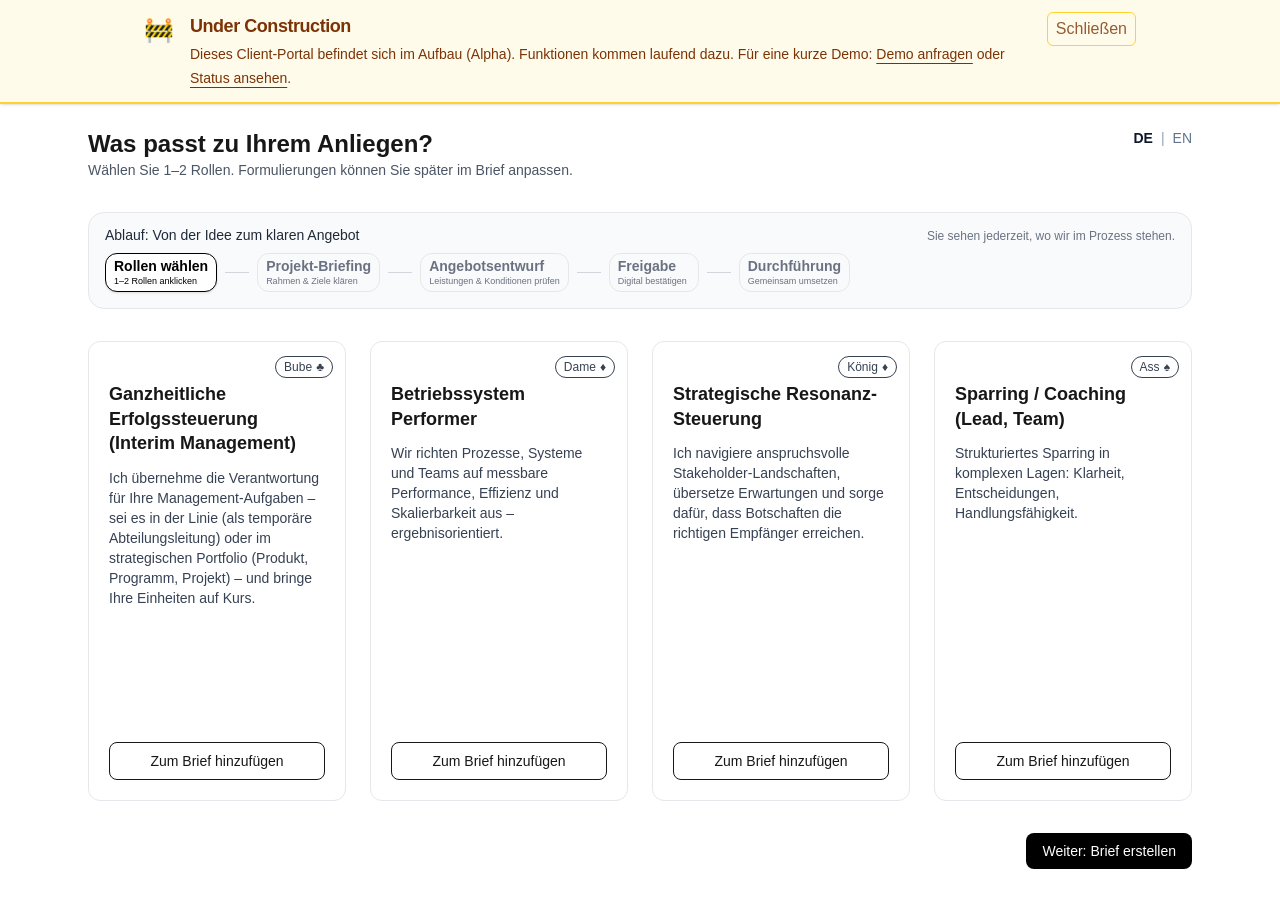
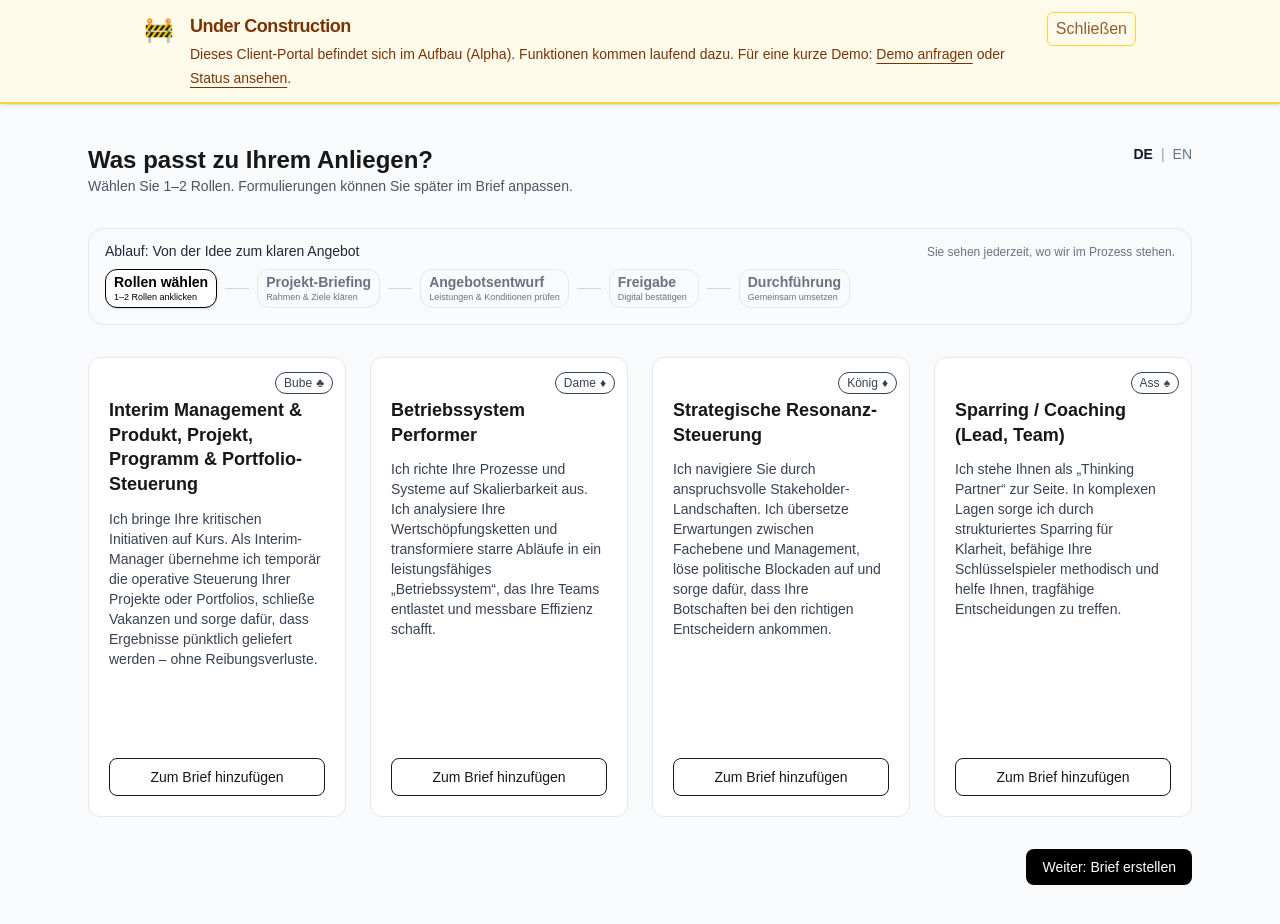
Before and after one commit to karsten2025/Client-Portal, a Next.js app: page /explore in a window 1280 px wide. Before the commit the page ends 893 px from the top, so only its background shows below. Built offline with nearby package versions, Linux system fonts and the light colour scheme.

Commit message:
Make explore page full-height layout for client portal entry

```diff
--- a/app/explore/page.tsx
+++ b/app/explore/page.tsx
@@ -1,3 +1,4 @@
+// app/explore/page.tsx
 "use client";
 
 import { useEffect, useState } from "react";
@@ -53,24 +54,25 @@ const TEXT: Record<
     },
     cards: {
       sys: {
-        title: "Ganzheitliche Erfolgssteuerung (Interim Management)",
+        title:
+          "Interim Management & Produkt, Projekt, Programm & Portfolio-Steuerung",
         blurb:
-          "Ich übernehme die Verantwortung für Ihre Management-Aufgaben – sei es in der Linie (als temporäre Abteilungsleitung) oder im strategischen Portfolio (Produkt, Programm, Projekt) – und bringe Ihre Einheiten auf Kurs.",
+          "Ich bringe Ihre kritischen Initiativen auf Kurs. Als Interim-Manager übernehme ich temporär die operative Steuerung Ihrer Projekte oder Portfolios, schließe Vakanzen und sorge dafür, dass Ergebnisse pünktlich geliefert werden – ohne Reibungsverluste.",
       },
       ops: {
         title: "Betriebssystem Performer",
         blurb:
-          "Wir richten Prozesse, Systeme und Teams auf messbare Performance, Effizienz und Skalierbarkeit aus – ergebnisorientiert.",
+          "Ich richte Ihre Prozesse und Systeme auf Skalierbarkeit aus. Ich analysiere Ihre Wertschöpfungsketten und transformiere starre Abläufe in ein leistungsfähiges „Betriebssystem“, das Ihre Teams entlastet und messbare Effizienz schafft.",
       },
       res: {
         title: "Strategische Resonanz-Steuerung",
         blurb:
-          "Ich navigiere anspruchsvolle Stakeholder-Landschaften, übersetze Erwartungen und sorge dafür, dass Botschaften die richtigen Empfänger erreichen.",
+          "Ich navigiere Sie durch anspruchsvolle Stakeholder-Landschaften. Ich übersetze Erwartungen zwischen Fachebene und Management, löse politische Blockaden auf und sorge dafür, dass Ihre Botschaften bei den richtigen Entscheidern ankommen.",
       },
       coach: {
         title: "Sparring / Coaching (Lead, Team)",
         blurb:
-          "Strukturiertes Sparring in komplexen Lagen: Klarheit, Entscheidungen, Handlungsfähigkeit.",
+          "Ich stehe Ihnen als „Thinking Partner“ zur Seite. In komplexen Lagen sorge ich durch strukturiertes Sparring für Klarheit, befähige Ihre Schlüsselspieler methodisch und helfe Ihnen, tragfähige Entscheidungen zu treffen.",
       },
     },
   },
@@ -89,24 +91,25 @@ const TEXT: Record<
     },
     cards: {
       sys: {
-        title: "Holistic delivery steering (Interim Management)",
+        title:
+          "Interim Management & Product, Project, Program & Portfolio Management",
         blurb:
-          "I take full responsibility for your management mandates—whether in line management (as an interim Head of Department) or steering your strategic portfolio (product, program, project)—and get your units back on course.",
+          "I get your critical initiatives on track. As an interim manager, I temporarily assume operational control of your projects or portfolios, bridge vacancies, and ensure results are delivered on time—without friction.",
       },
       ops: {
         title: "Operating system performance",
         blurb:
-          "We design processes, systems and teams for measurable performance, efficiency and scalability.",
+          "I align your processes and systems for scalability. I analyze your value chains and transform rigid workflows into a high-performance operating system that relieves your teams and creates measurable efficiency.",
       },
       res: {
         title: "Strategic resonance steering",
         blurb:
-          "I navigate demanding stakeholder landscapes and ensure your messages reach the right people in the right tone.",
+          "I navigate you through demanding stakeholder landscapes. I translate expectations between technical teams and management, resolve political blockades, and ensure your messages land with the right decision-makers.",
       },
       coach: {
         title: "Sparring / Coaching (leadership & teams)",
         blurb:
-          "Structured reflection and decision support in complex situations for clear, confident action.",
+          "I stand by your side as a Thinking Partner In complex situations, I ensure clarity through structured sparring, methodically empower your key players, and help you make viable decisions.",
       },
     },
   },
@@ -138,7 +141,8 @@ export default function ExplorePage() {
   }
 
   return (
-    <main className="max-w-6xl mx-auto p-6 space-y-8">
+    <main className="min-h-screen w-full bg-slate-50">
+      <div className="max-w-6xl mx-auto px-6 py-10 space-y-8">
         {/* Header mit Language Switch */}
         <header className="flex items-start justify-between gap-4">
           <div>
@@ -203,6 +207,7 @@ export default function ExplorePage() {
             {t.next}
           </Link>
         </div>
+      </div>
     </main>
   );
 }
```
Lines whose indentation alone changed are shown as unchanged.
